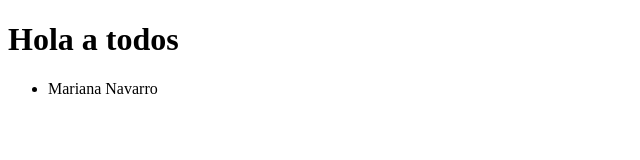
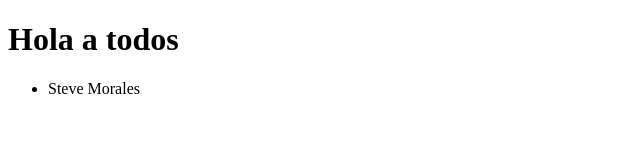
Before and after one commit to maronare10/gitGithubColaborativoG12, a plain HTML site: page index.html in a window 1280 px wide. Shown: the full height of the page, 0-640 px from the left. Drawn offline with Linux system fonts and the light colour scheme.

Commit message:
agregando1

```diff
--- a/index.html
+++ b/index.html
@@ -10,7 +10,7 @@
   <h1>Hola a todos</h1>
   <ul>
     <li>
-      Mariana Navarro
+      Steve Morales
     </li>
   </ul>
 </body>
```
